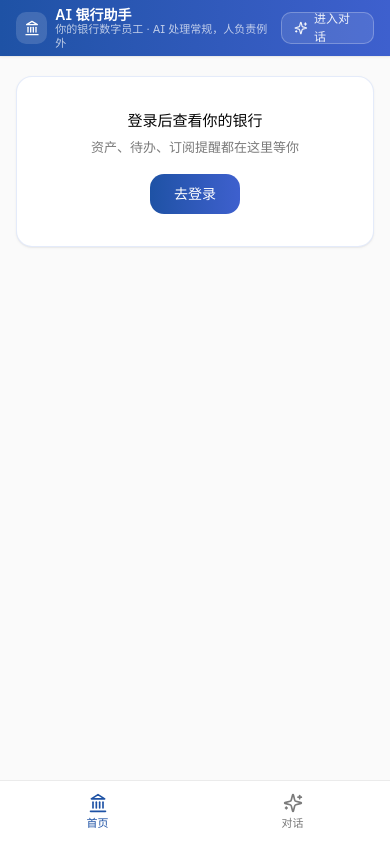
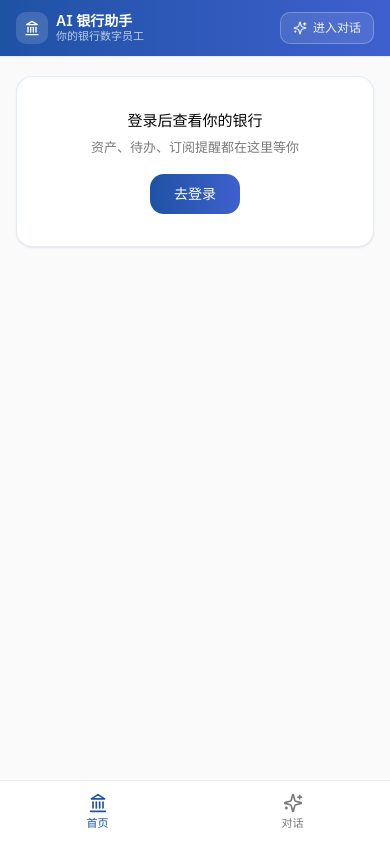
Before and after one commit to legendofgithub/AI-banking, a Next.js app in the folder webui/: page /home in a window 390 px wide. Built offline with nearby package versions, Linux system fonts and the light colour scheme.

Commit message:
style: 银行首页头部移动端适配(副标单行/按钮不换行)

```diff
--- a/webui/app/home/page.tsx
+++ b/webui/app/home/page.tsx
@@ -118,16 +118,19 @@ export default function BankHomePage() {
         <div className="flex size-8 items-center justify-center rounded-lg bg-white/15 text-white">
           <Landmark className="size-4" />
         </div>
-        <div className="flex flex-col">
-          <span className="text-[14px] font-semibold leading-tight text-white">
+        <div className="flex min-w-0 flex-col">
+          <span className="truncate text-[14px] font-semibold leading-tight text-white">
             {data?.nickname ? `${data.nickname}，欢迎回来` : "AI 银行助手"}
           </span>
-          <span className="text-[11px] leading-tight text-white/70">
-            你的银行数字员工 · AI 处理常规，人负责例外
+          <span className="truncate text-[11px] leading-tight text-white/70">
+            <span className="sm:hidden">你的银行数字员工</span>
+            <span className="hidden sm:inline">
+              你的银行数字员工 · AI 处理常规，人负责例外
+            </span>
           </span>
         </div>
         <Link
-          className="ml-auto inline-flex h-8 items-center gap-1.5 rounded-lg border border-white/25 bg-white/10 px-3 text-[12px] font-medium text-white/90 transition-colors hover:bg-white/20 hover:text-white"
+          className="ml-auto inline-flex h-8 shrink-0 items-center gap-1.5 whitespace-nowrap rounded-lg border border-white/25 bg-white/10 px-3 text-[12px] font-medium text-white/90 transition-colors hover:bg-white/20 hover:text-white"
           href="/chat"
         >
           <SparklesIcon className="size-3.5" />
```
